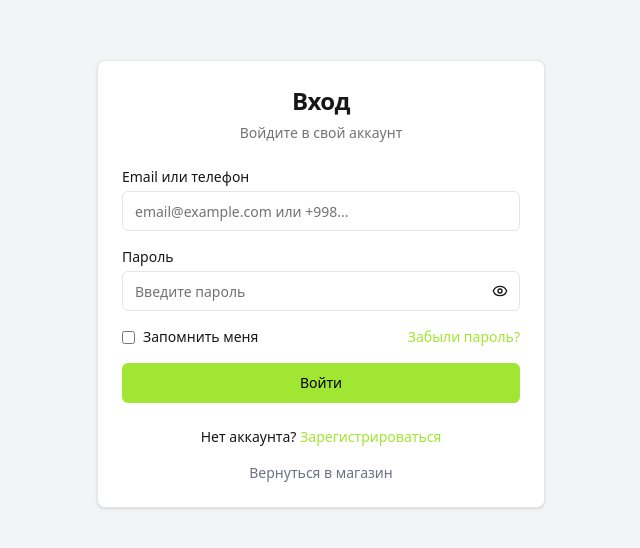
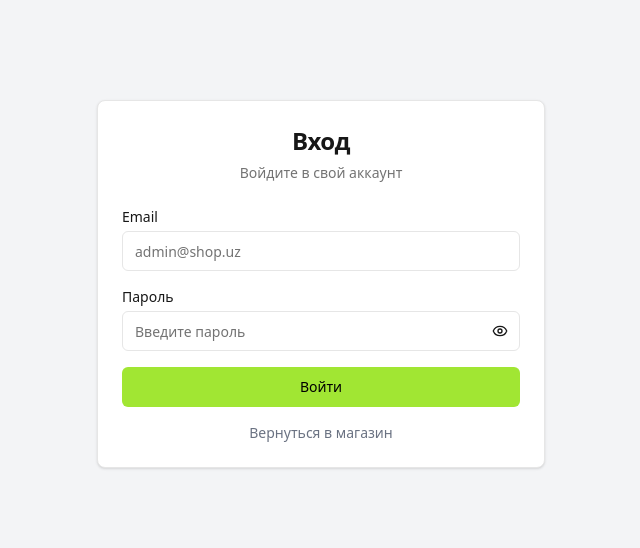
Before and after one commit to davronzaripov1-svg/termo-shop, a Next.js app in the folder shop/: page /login in a window 1280 px wide. Shown: the part 116-664 px from the top of the page, without its empty margins (319-959 px from the left). Built offline with nearby package versions, Linux system fonts and the light colour scheme.

Commit message:
Implement credentials login

```diff
--- a/shop/src/app/(auth)/login/page.tsx
+++ b/shop/src/app/(auth)/login/page.tsx
@@ -2,20 +2,43 @@
 
 import { useState } from "react"
 import Link from "next/link"
+import { useRouter, useSearchParams } from "next/navigation"
+import { signIn } from "next-auth/react"
 import { Eye, EyeOff } from "lucide-react"
 import { Button } from "@/components/ui/button"
 import { Input } from "@/components/ui/input"
 import { Card, CardContent, CardHeader, CardTitle, CardDescription } from "@/components/ui/card"
 
 export default function LoginPage() {
+  const router = useRouter()
+  const searchParams = useSearchParams()
   const [showPassword, setShowPassword] = useState(false)
   const [isLoading, setIsLoading] = useState(false)
+  const [email, setEmail] = useState("")
+  const [password, setPassword] = useState("")
+  const [error, setError] = useState("")
 
   const handleSubmit = async (e: React.FormEvent<HTMLFormElement>) => {
     e.preventDefault()
     setIsLoading(true)
-    // TODO: Implement login logic
-    setTimeout(() => setIsLoading(false), 1000)
+    setError("")
+
+    const result = await signIn("credentials", {
+      email,
+      password,
+      redirect: false,
+    })
+
+    setIsLoading(false)
+
+    if (result?.error) {
+      setError("Неверный email или пароль")
+      return
+    }
+
+    const callbackUrl = searchParams.get("callbackUrl") || "/admin"
+    router.push(callbackUrl)
+    router.refresh()
   }
 
   return (
@@ -28,11 +51,14 @@ export default function LoginPage() {
         <CardContent>
           <form onSubmit={handleSubmit} className="space-y-4">
             <div>
-              <label className="block text-sm font-medium mb-1">Email или телефон</label>
+              <label className="block text-sm font-medium mb-1">Email</label>
               <Input
-                type="text"
-                placeholder="email@example.com или +998..."
+                type="email"
+                placeholder="admin@shop.uz"
+                value={email}
+                onChange={(e) => setEmail(e.target.value)}
                 required
+                autoComplete="email"
               />
             </div>
             <div>
@@ -41,7 +67,10 @@ export default function LoginPage() {
                 <Input
                   type={showPassword ? "text" : "password"}
                   placeholder="Введите пароль"
+                  value={password}
+                  onChange={(e) => setPassword(e.target.value)}
                   required
+                  autoComplete="current-password"
                 />
                 <Button
                   type="button"
@@ -58,26 +87,15 @@ export default function LoginPage() {
                 </Button>
               </div>
             </div>
-            <div className="flex justify-between items-center text-sm">
-              <label className="flex items-center gap-2">
-                <input type="checkbox" className="rounded" />
-                Запомнить меня
-              </label>
-              <Link href="/forgot-password" className="text-primary hover:underline">
-                Забыли пароль?
-              </Link>
-            </div>
+
+            {error && (
+              <p className="text-sm text-red-600">{error}</p>
+            )}
+
             <Button type="submit" className="w-full" disabled={isLoading}>
               {isLoading ? "Вход..." : "Войти"}
             </Button>
           </form>
-
-          <div className="mt-6 text-center text-sm">
-            Нет аккаунта?{" "}
-            <Link href="/register" className="text-primary hover:underline">
-              Зарегистрироваться
-            </Link>
-          </div>
 
           <div className="mt-4">
             <Link href="/" className="block text-center text-sm text-gray-500 hover:text-primary">
```
